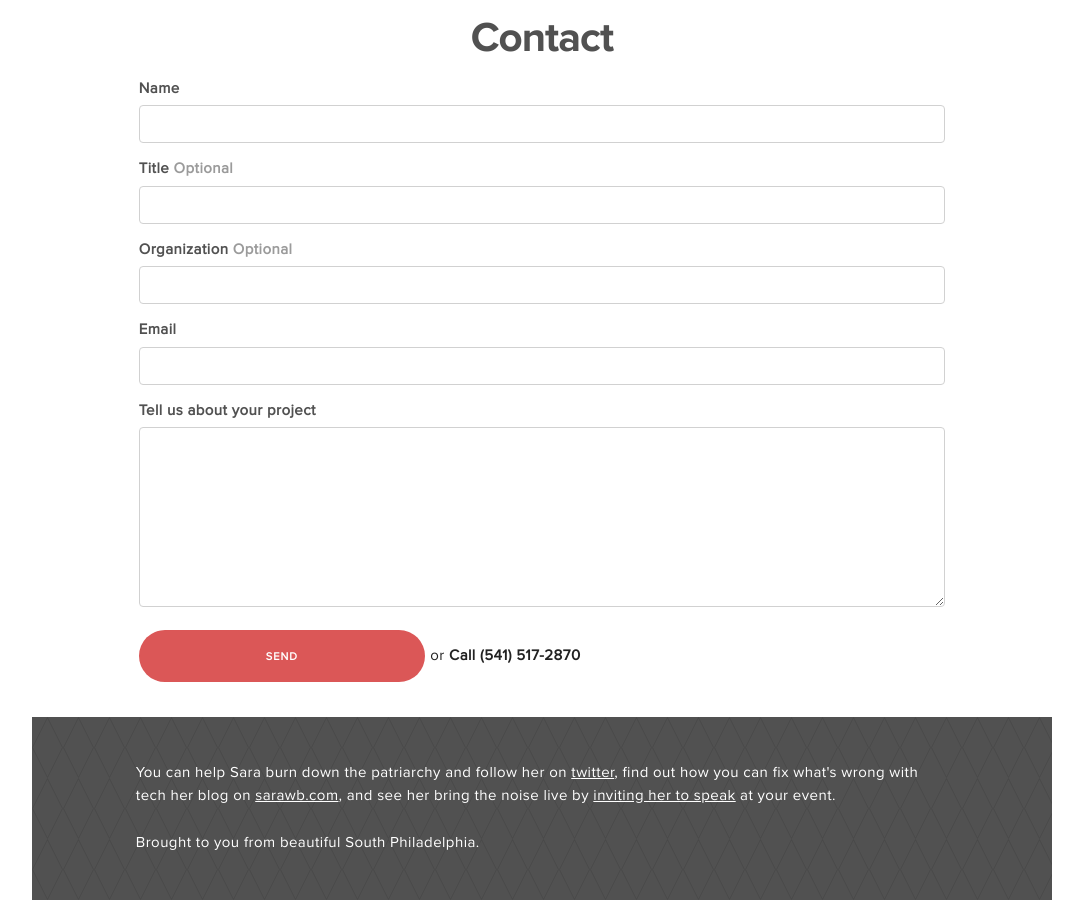
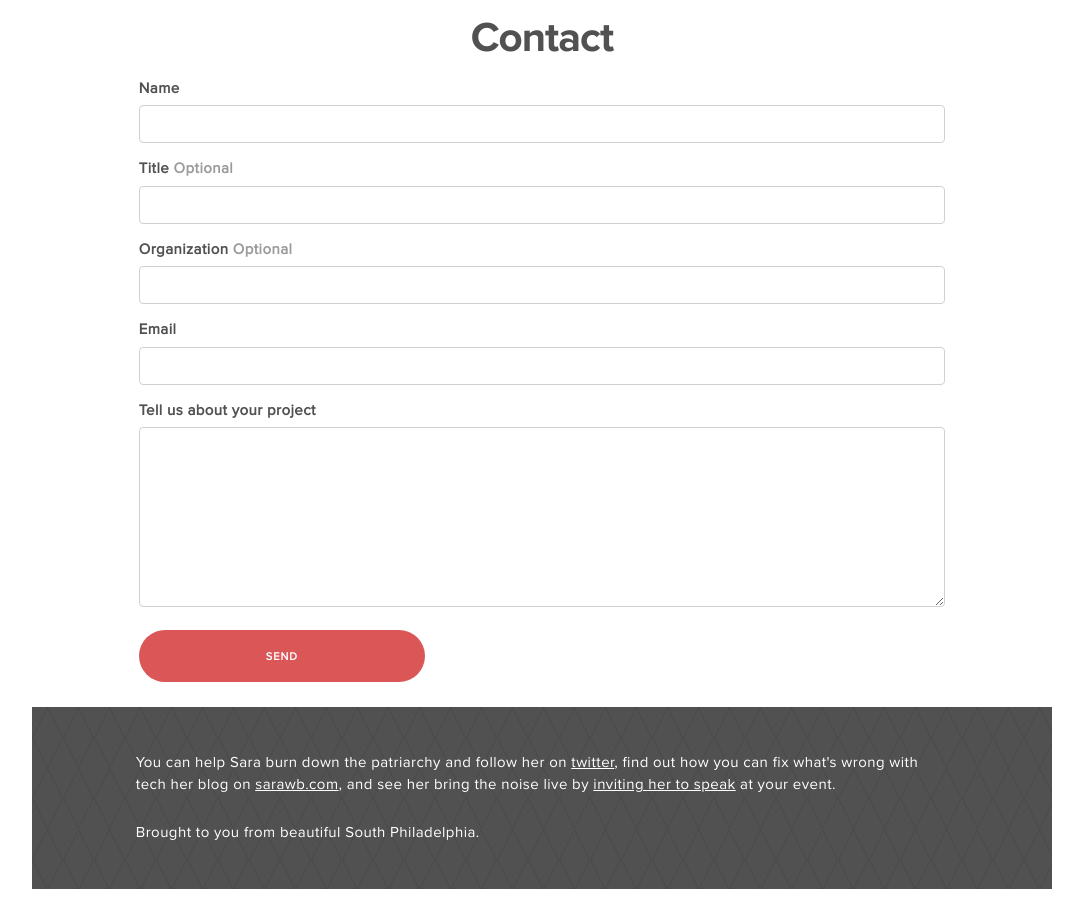
Before and after one commit to sarawb/sarawb.github.io, a Jekyll site: the page built from index.html, in a window 1280 px wide and 900 px high, scrolled down 2932 px. Shown: the whole window, without its empty margins (98-1181 px from the left). Built offline with Jekyll 4.4.1, drawn with Linux system fonts in a browser that asks for light colours; some web fonts are replaced.

Commit message:
Remove phone from form

```diff
--- a/_includes/contact-form.html
+++ b/_includes/contact-form.html
@@ -26,15 +26,10 @@
           <textarea form="contact-form" class="u-full-width" type="textarea" id="projectInput"></textarea>
         </div>
       </div>
-        <div class="row">
-          <div class="submit-button twelve columns">
-            <div class="submit-button-wrapper">
-              <button class="btn btn-orange">Send</button>
-            </div>
-          <div class="contact-phone">
-            <p>
-              or <strong>Call (541) 517-2870</strong>
-            </p>
+      <div class="row">
+        <div class="submit-button twelve columns">
+          <div class="submit-button-wrapper">
+            <button class="btn btn-orange">Send</button>
           </div>
         </div>
       </div>
```
